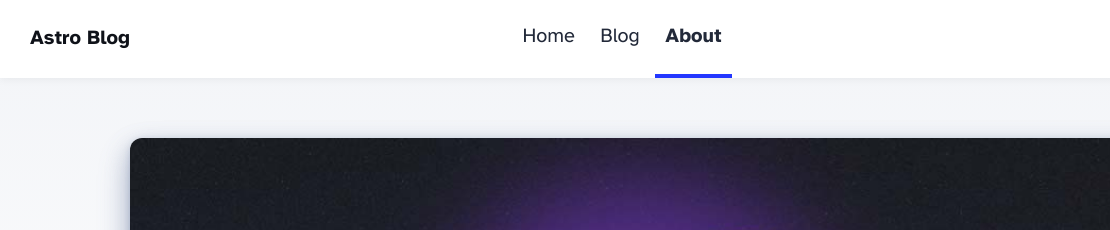
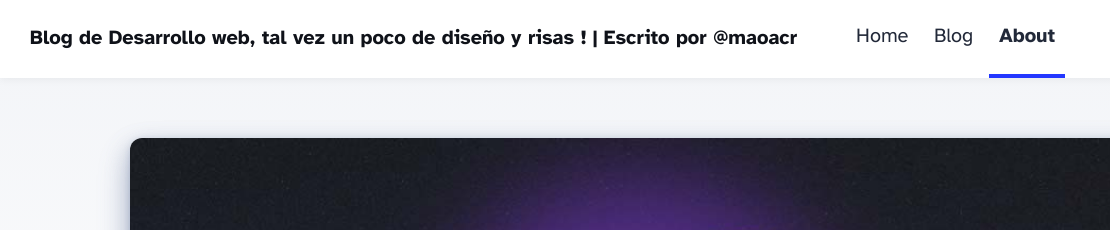
Before and after one commit to maoacr/blog.maoacr.com, an Astro site: page /about in a window 1280 px wide. Shown: the top 230 px of the page, 0-1110 px from the left. Built offline with nearby package versions, Linux system fonts and the light colour scheme; Astro itself is replaced by a stand-in of ours.

Commit message:
base files running

```diff
--- a/src/consts.ts
+++ b/src/consts.ts
@@ -1,5 +1,7 @@
 // Place any global data in this file.
 // You can import this data from anywhere in your site by using the `import` keyword.
 
-export const SITE_TITLE = 'Astro Blog';
-export const SITE_DESCRIPTION = 'Welcome to my website!';
+export const SITE_TITLE =
+  "Blog de Desarrollo web, tal vez un poco de diseño y risas ! | Escrito por @maoacr";
+export const SITE_DESCRIPTION =
+  "Este es un sitio web donde escribo cuando necesito desahogarme un poco o tal vez enseñar algo que acabo de aprender y me hace muy feliz si esta información te sirve, te ayuda, te motiva o lo que sea que pase.";
```
Also changed, not shown: src/pages/rss.xml.js (+4 -4 lines).
